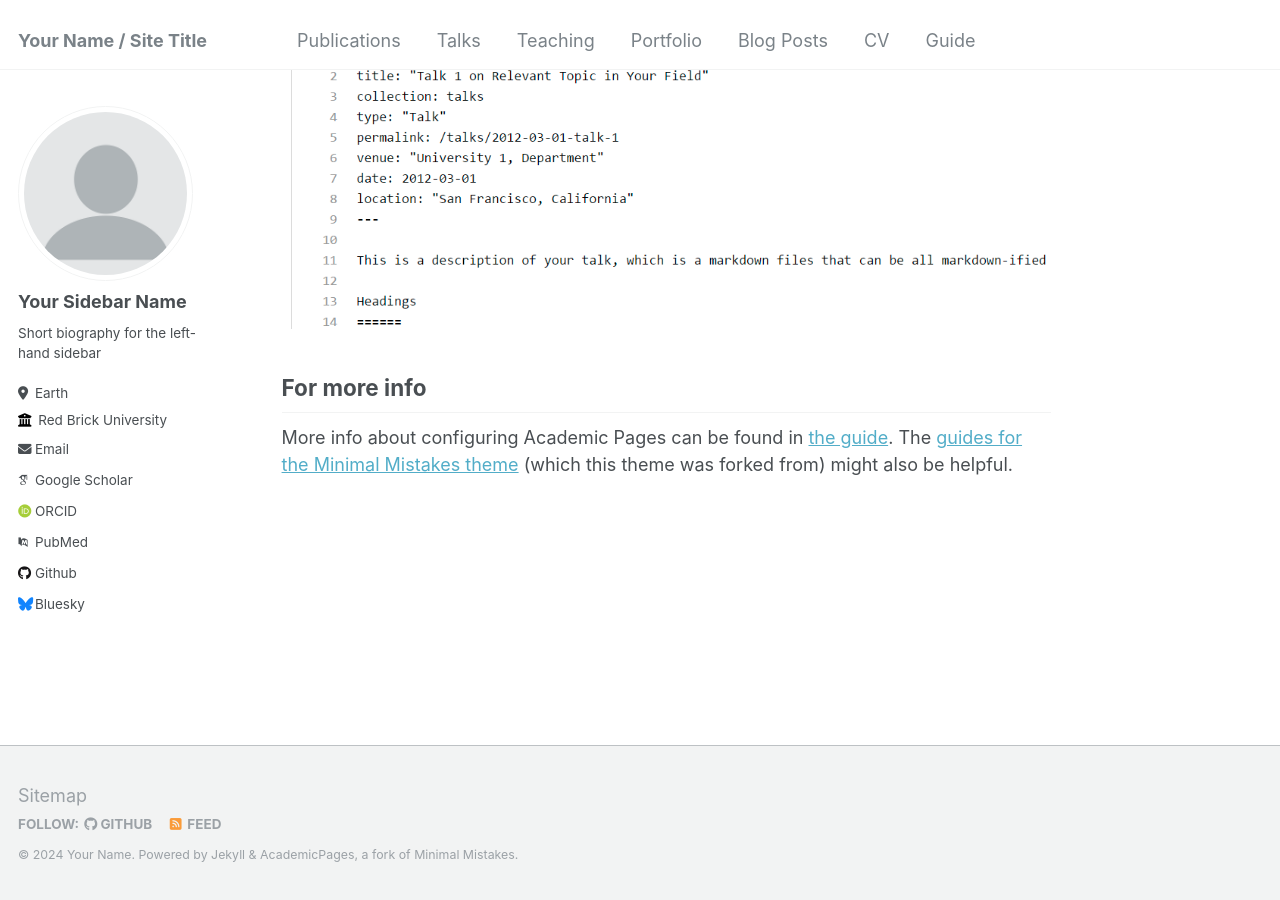
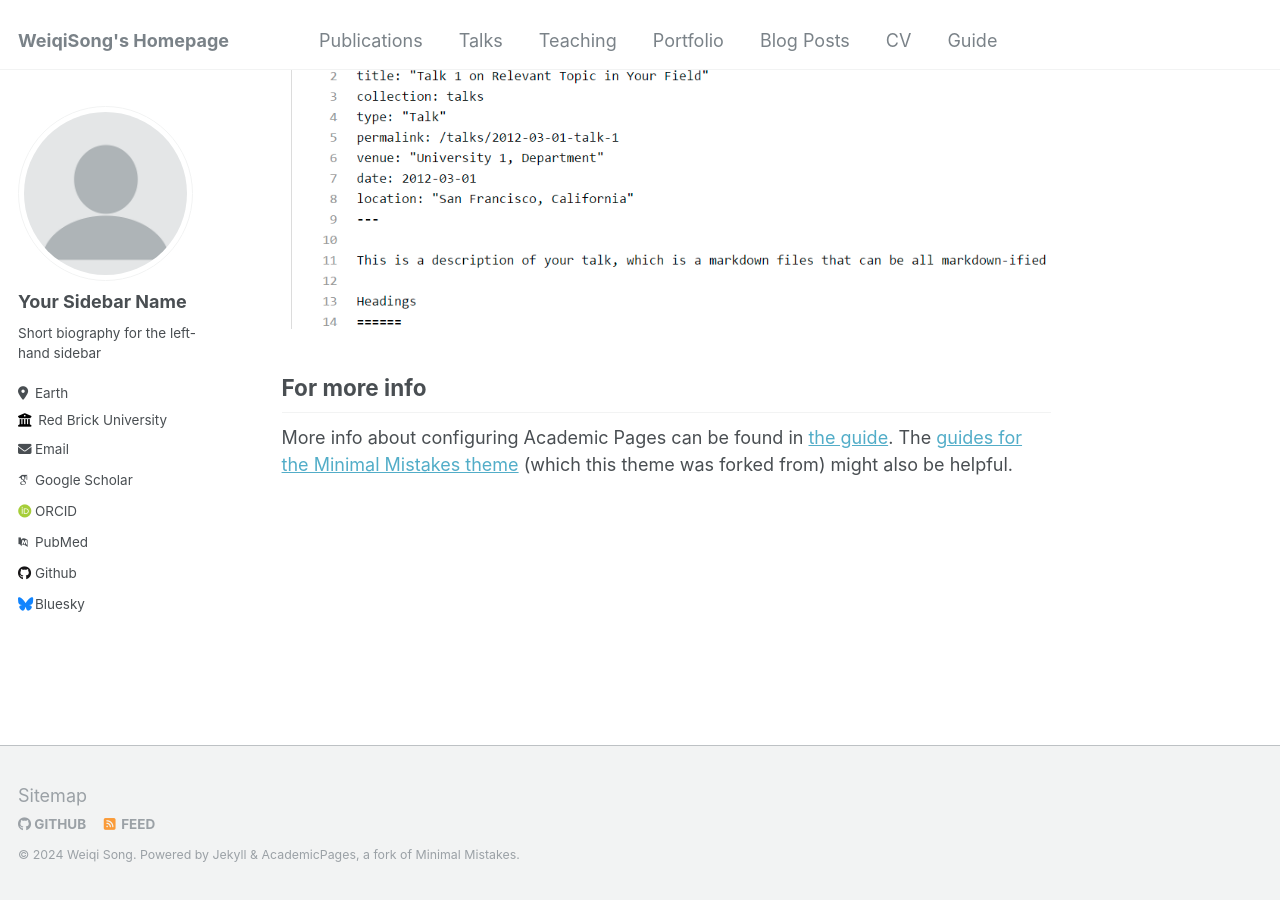
Before and after one commit to QiushengSong/qiushengsong.github.io, a Jekyll site: the page built from _pages/about.md, in a window 1280 px wide and 900 px high, scrolled down 2660 px. Built offline with Jekyll 4.4.1, drawn with Linux system fonts in a browser that asks for light colours; some web fonts are replaced.

Commit message:
Update _config.yml

```diff
--- a/_config.yml
+++ b/_config.yml
@@ -7,10 +7,10 @@
 # server process.
 
 # Basic Site Settings
-locale                   : "en-US"
-title                    : "Your Name / Site Title"
+locale                   : "China"
+title                    : "WeiqiSong's Homepage"
 title_separator          : "-"
-name                     : &name "Your Name"
+name                     : &name "Weiqi Song"
 description              : &description "personal description"
 url                      : https://academicpages.github.io # the base hostname & protocol for your site e.g. "https://mmistakes.github.io"
 baseurl                  : "" # the subpath of your site, e.g. "/blog"
```
